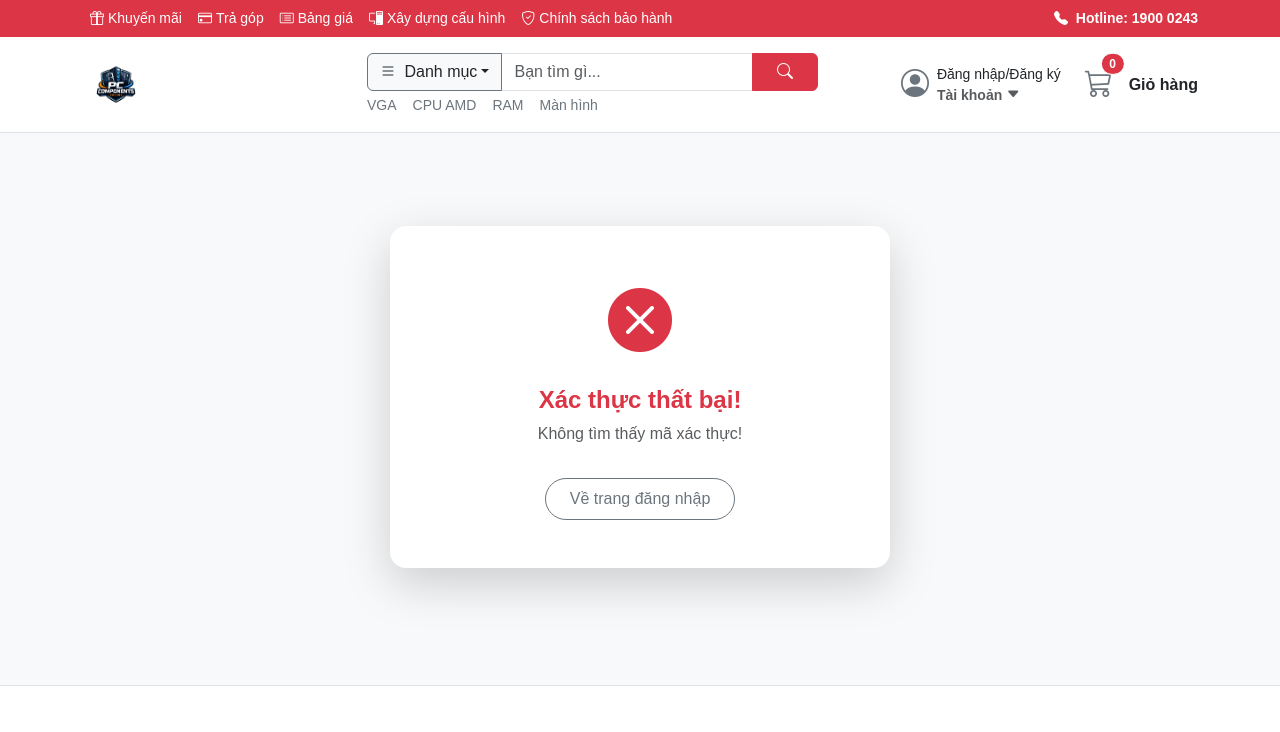
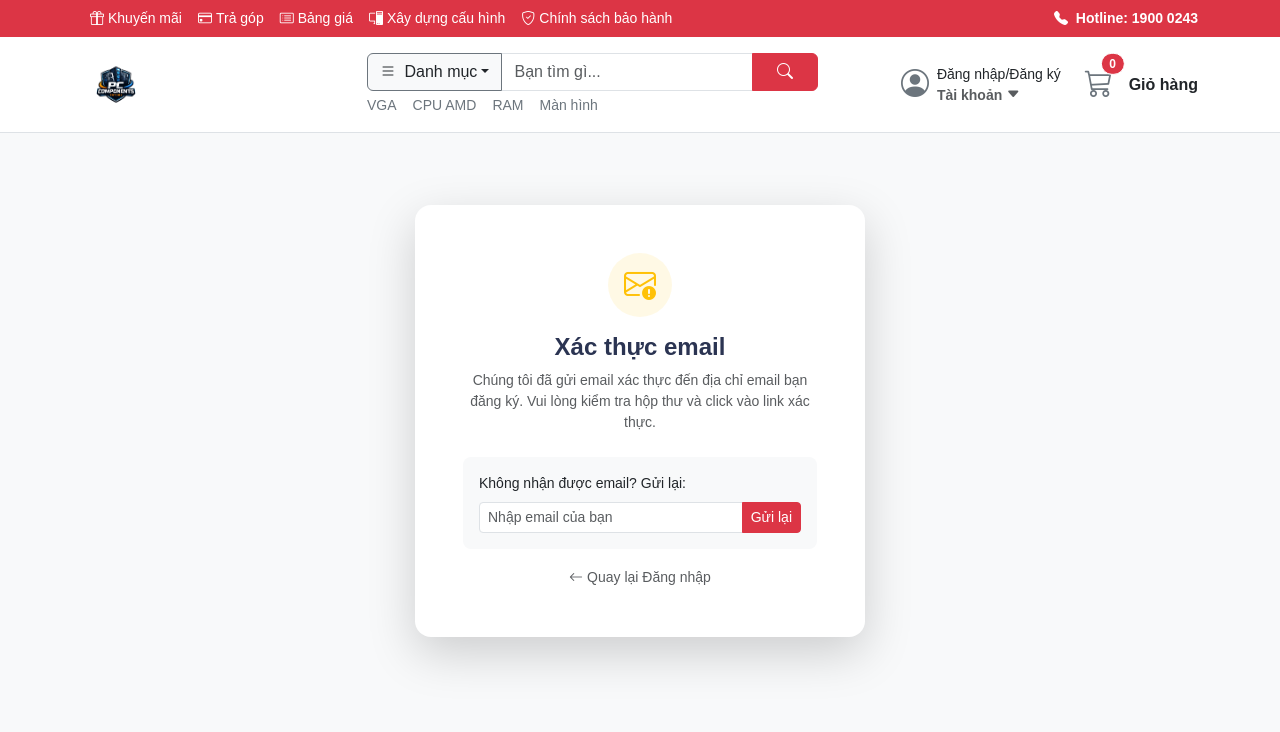
Before and after one commit to vdat4869/PCeStore, a React (Vite) app in the folder frontend/: page /verify-email in a window 1280 px wide. Shown: the top 732 px of the page. Built offline with nearby package versions, Linux system fonts and the light colour scheme.

Commit message:
VerifyEmail

```diff
--- a/frontend/src/pages/VerifyEmail/index.jsx
+++ b/frontend/src/pages/VerifyEmail/index.jsx
@@ -1,85 +1,180 @@
-import { useEffect, useState, useRef } from 'react';
+import { useState, useEffect } from 'react';
 import { useSearchParams, Link } from 'react-router-dom';
 
 export default function VerifyEmail() {
   const [searchParams] = useSearchParams();
   const token = searchParams.get('token');
-  const [status, setStatus] = useState('loading'); // 'loading', 'success', 'error'
+
+  const [status, setStatus] = useState('loading'); // 'loading' | 'success' | 'error' | 'no-token'
   const [message, setMessage] = useState('');
-  const hasCalledAPI = useRef(false);
+  const [resendEmail, setResendEmail] = useState('');
+  const [resendLoading, setResendLoading] = useState(false);
+  const [resendMsg, setResendMsg] = useState('');
 
+  // Tự động xác thực khi có token
   useEffect(() => {
     if (!token) {
-      setStatus('error');
-      setMessage('Không tìm thấy mã xác thực!');
+      setStatus('no-token');
       return;
     }
 
-    // React Strict Mode might call useEffect twice, so we use useRef to avoid double API calls
-    if (hasCalledAPI.current) return;
-    hasCalledAPI.current = true;
-
-    const verify = async () => {
+    const verifyEmail = async () => {
       try {
         const response = await fetch('http://localhost:8080/api/auth/verify-email', {
           method: 'POST',
           headers: { 'Content-Type': 'application/json' },
-          body: JSON.stringify({ token })
+          body: JSON.stringify({ token }),
         });
 
         if (response.ok) {
           setStatus('success');
-          setMessage('Email của bạn đã được xác thực thành công! Tài khoản đã được kích hoạt.');
+          setMessage('Email đã được xác thực thành công!');
         } else {
-          try {
-            const errorText = await response.text();
+          const data = await response.text();
           setStatus('error');
-            setMessage(errorText || 'Mã xác thực không hợp lệ hoặc đã hết hạn.');
-          } catch(e) {
-            setStatus('error');
-            setMessage('Mã xác thực không hợp lệ hoặc đã hết hạn.');
-          }
+          setMessage(data || 'Token không hợp lệ hoặc đã hết hạn.');
         }
       } catch (err) {
         setStatus('error');
         setMessage('Lỗi kết nối tới máy chủ. Vui lòng thử lại sau.');
       }
     };
-    verify();
+
+    verifyEmail();
   }, [token]);
+
+  // Gửi lại email xác thực
+  const handleResend = async (e) => {
+    e.preventDefault();
+    if (!resendEmail.trim()) return;
+
+    setResendLoading(true);
+    setResendMsg('');
+    try {
+      const response = await fetch(`http://localhost:8080/api/auth/resend-verification?email=${encodeURIComponent(resendEmail)}`, {
+        method: 'POST',
+      });
+
+      if (response.ok) {
+        setResendMsg('Đã gửi lại email xác thực! Kiểm tra hộp thư của bạn.');
+      } else {
+        setResendMsg('Không thể gửi lại. Email không tồn tại hoặc đã xác thực.');
+      }
+    } catch (err) {
+      setResendMsg('Lỗi kết nối tới máy chủ.');
+    } finally {
+      setResendLoading(false);
+    }
+  };
 
   return (
     <div className="container py-5 d-flex justify-content-center align-items-center" style={{ minHeight: '60vh' }}>
-      <div className="card shadow-lg border-0 rounded-4 text-center p-5" style={{ width: '100%', maxWidth: '500px' }}>
+      <div className="card shadow-lg border-0 rounded-4" style={{ width: '100%', maxWidth: '450px' }}>
+        <div className="card-body p-5 text-center">
+
+          {/* Trạng thái: Đang xử lý */}
           {status === 'loading' && (
-          <div>
-            <div className="spinner-border text-primary mb-3" role="status" style={{ width: '3rem', height: '3rem' }}></div>
-            <h4 className="fw-bold">Đang xác thực...</h4>
-            <p className="text-muted">Vui lòng chờ trong giây lát để hệ thống kiểm tra</p>
+            <>
+              <div className="mb-4">
+                <div className="spinner-border text-danger" style={{ width: '48px', height: '48px' }} role="status">
+                  <span className="visually-hidden">Đang xác thực...</span>
                 </div>
+              </div>
+              <h4 className="fw-bold mb-2" style={{ color: '#2b3452' }}>Đang xác thực email...</h4>
+              <p className="text-muted small">Vui lòng chờ trong giây lát</p>
+            </>
           )}
 
+          {/* Trạng thái: Thành công */}
           {status === 'success' && (
-          <div>
-            <i className="bi bi-check-circle-fill text-success" style={{ fontSize: '4rem' }}></i>
-            <h4 className="fw-bold mt-3 text-success">Thành công!</h4>
-            <p className="text-muted mt-2">{message}</p>
-            <Link to="/login" className="btn btn-primary px-4 py-2 mt-3 rounded-pill fw-medium">
-              Đăng nhập ngay
+            <>
+              <div className="mb-3">
+                <span className="bg-success bg-opacity-10 text-success rounded-circle d-inline-flex align-items-center justify-content-center" style={{ width: '64px', height: '64px' }}>
+                  <i className="bi bi-check-circle fs-2"></i>
+                </span>
+              </div>
+              <h4 className="fw-bold mb-2" style={{ color: '#2b3452' }}>Xác thực thành công!</h4>
+              <p className="text-muted small mb-4">{message}</p>
+              <Link to="/login" className="btn btn-danger rounded-3 px-4">
+                <i className="bi bi-box-arrow-in-right me-2"></i>Đăng nhập ngay
               </Link>
-          </div>
+            </>
           )}
 
+          {/* Trạng thái: Lỗi */}
           {status === 'error' && (
-          <div>
-            <i className="bi bi-x-circle-fill text-danger" style={{ fontSize: '4rem' }}></i>
-            <h4 className="fw-bold mt-3 text-danger">Xác thực thất bại!</h4>
-            <p className="text-muted mt-2">{message}</p>
-            <Link to="/login" className="btn btn-outline-secondary px-4 py-2 mt-3 rounded-pill fw-medium">
-              Về trang đăng nhập
+            <>
+              <div className="mb-3">
+                <span className="bg-danger bg-opacity-10 text-danger rounded-circle d-inline-flex align-items-center justify-content-center" style={{ width: '64px', height: '64px' }}>
+                  <i className="bi bi-x-circle fs-2"></i>
+                </span>
+              </div>
+              <h4 className="fw-bold mb-2" style={{ color: '#2b3452' }}>Xác thực thất bại</h4>
+              <p className="text-muted small mb-4">{message}</p>
+
+              {/* Form gửi lại */}
+              <div className="bg-light rounded-3 p-3 text-start">
+                <p className="small fw-medium mb-2">Gửi lại email xác thực:</p>
+                <form onSubmit={handleResend}>
+                  <div className="input-group input-group-sm">
+                    <input
+                      type="email"
+                      className="form-control"
+                      placeholder="Nhập email của bạn"
+                      value={resendEmail}
+                      onChange={(e) => setResendEmail(e.target.value)}
+                      required
+                    />
+                    <button className="btn btn-danger" type="submit" disabled={resendLoading}>
+                      {resendLoading ? <span className="spinner-border spinner-border-sm"></span> : 'Gửi lại'}
+                    </button>
+                  </div>
+                  {resendMsg && <small className="text-success d-block mt-2"><i className="bi bi-check-circle me-1"></i>{resendMsg}</small>}
+                </form>
+              </div>
+            </>
+          )}
+
+          {/* Trạng thái: Không có token */}
+          {status === 'no-token' && (
+            <>
+              <div className="mb-3">
+                <span className="bg-warning bg-opacity-10 text-warning rounded-circle d-inline-flex align-items-center justify-content-center" style={{ width: '64px', height: '64px' }}>
+                  <i className="bi bi-envelope-exclamation fs-2"></i>
+                </span>
+              </div>
+              <h4 className="fw-bold mb-2" style={{ color: '#2b3452' }}>Xác thực email</h4>
+              <p className="text-muted small mb-4">
+                Chúng tôi đã gửi email xác thực đến địa chỉ email bạn đăng ký. Vui lòng kiểm tra hộp thư và click vào link xác thực.
+              </p>
+
+              {/* Form gửi lại */}
+              <div className="bg-light rounded-3 p-3 text-start mb-3">
+                <p className="small fw-medium mb-2">Không nhận được email? Gửi lại:</p>
+                <form onSubmit={handleResend}>
+                  <div className="input-group input-group-sm">
+                    <input
+                      type="email"
+                      className="form-control"
+                      placeholder="Nhập email của bạn"
+                      value={resendEmail}
+                      onChange={(e) => setResendEmail(e.target.value)}
+                      required
+                    />
+                    <button className="btn btn-danger" type="submit" disabled={resendLoading}>
+                      {resendLoading ? <span className="spinner-border spinner-border-sm"></span> : 'Gửi lại'}
+                    </button>
+                  </div>
+                  {resendMsg && <small className="text-success d-block mt-2"><i className="bi bi-check-circle me-1"></i>{resendMsg}</small>}
+                </form>
+              </div>
+
+              <Link to="/login" className="text-decoration-none small text-muted">
+                <i className="bi bi-arrow-left me-1"></i>Quay lại Đăng nhập
               </Link>
+            </>
+          )}
         </div>
-        )}
       </div>
     </div>
   );
```
Lines whose indentation alone changed are shown as unchanged.
